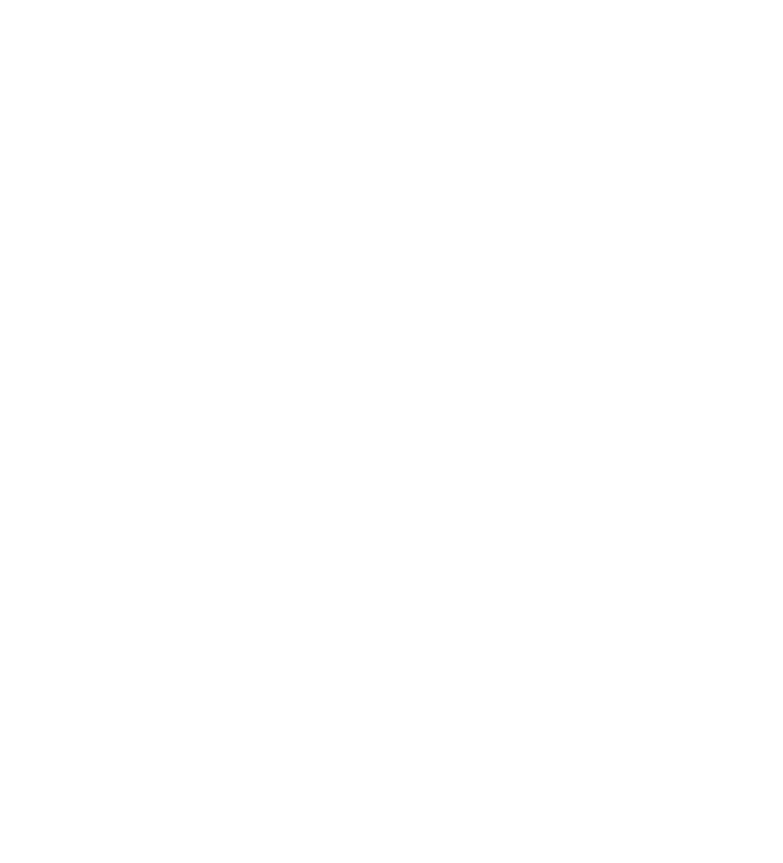
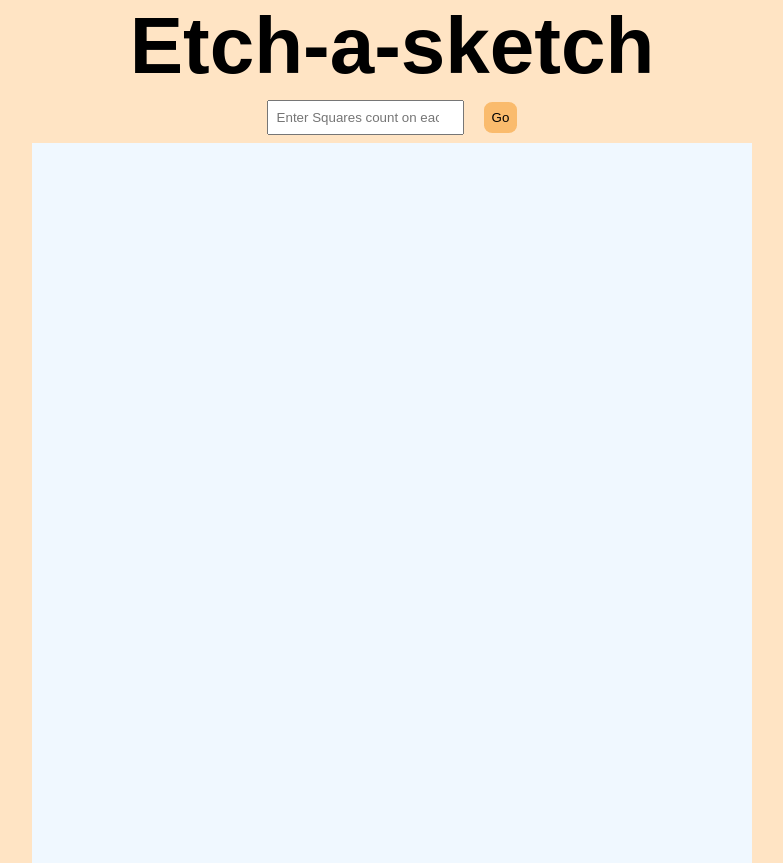
Before and after one commit to Xklaim/etchasketch, a plain HTML site: page index.html in a window 1280 px wide. Shown: the whole page, without its empty margins (248-1031 px from the left). Before the commit the page ends 800 px from the top, so only its background shows below. Drawn offline with Linux system fonts and the light colour scheme; a web font is replaced by a local one.

Commit message:
added grid generation logic

```diff
--- a/index.html
+++ b/index.html
@@ -7,8 +7,14 @@
     <title>Etch-a-sketch</title>
 </head>
 <body>
+    <h2 class="logo">Etch-a-sketch</h2>
 
+    <div class="controls">
+    <input title= "square count" placeholder="Enter Squares count on each side" type="number" id="numberInput" />
+    <button class="squareCountBtn">Go</button>
+    </div>
 
+    <div class="container" id="container"></div>
 
 
 
--- a/script.js
+++ b/script.js
@@ -0,0 +1,35 @@
+const container = document.querySelector(".container");
+const input = document.querySelector("#numberInput")
+
+const countBtn = document.querySelector(".squareCountBtn")
+
+function buildGrid(count) {
+    container.innerHTML = '';
+    for (let i = 0; i < count; i++) {
+        for (let j = 0; j < count; j++) {
+            const squareDiv = document.createElement('div');
+            squareDiv.classList.add('square');
+            squareDiv.style.width = `${45/count}rem`;
+            squareDiv.style.height = `${45/count}rem`;
+            container.appendChild(squareDiv);
+        }
+    }
+}
+
+buildGrid(16);
+
+countBtn.addEventListener('click', () => {
+    const rawInput = input.value.replace(/\s+/g, '');
+    const count = Number(rawInput);
+    console.log(`you entered ${count}` )
+
+    if(count == 0){
+        alert('Enter a number, any number.. less than or 99.. and not a zero')
+    }else if(isNaN(count)){
+        alert('a number DUDE. Less than or 99')
+    }else if(count > 99){
+        alert(`LESS THAN or 99, how is ${count} less than or 99? there is a difference of ${count - 99} between them.`);
+    }else{
+        buildGrid(count);
+    }
+});
--- a/styles.css
+++ b/styles.css
@@ -0,0 +1,49 @@
+@import url('https://fonts.googleapis.com/css2?family=Londrina+Shadow&display=swap');
+
+
+*{
+    margin: 0;
+    padding: 0;
+    box-sizing: border-box;
+}
+
+body{
+    background-color: bisque;
+    display: flex;
+    align-items: center;
+    justify-content: center;
+    flex-direction: column;
+}
+
+.logo{
+font-family: "Londrina Shadow", sans-serif;
+font-weight: 900;
+font-style: normal;
+font-size: 5rem;
+}
+
+
+#numberInput{
+ width: auto;
+ margin: 0.5rem;
+ padding: .5rem;
+
+}
+
+.squareCountBtn{
+    background-color: rgb(250, 187, 109);
+    border: none;
+    margin: 0.5rem;
+    padding: .5rem;
+    border-radius: 25%;
+}
+
+.container{
+   display: flex;
+   flex-wrap: wrap;
+   width: 45rem;
+}
+
+.square{
+    background-color: aliceblue;
+}
```
